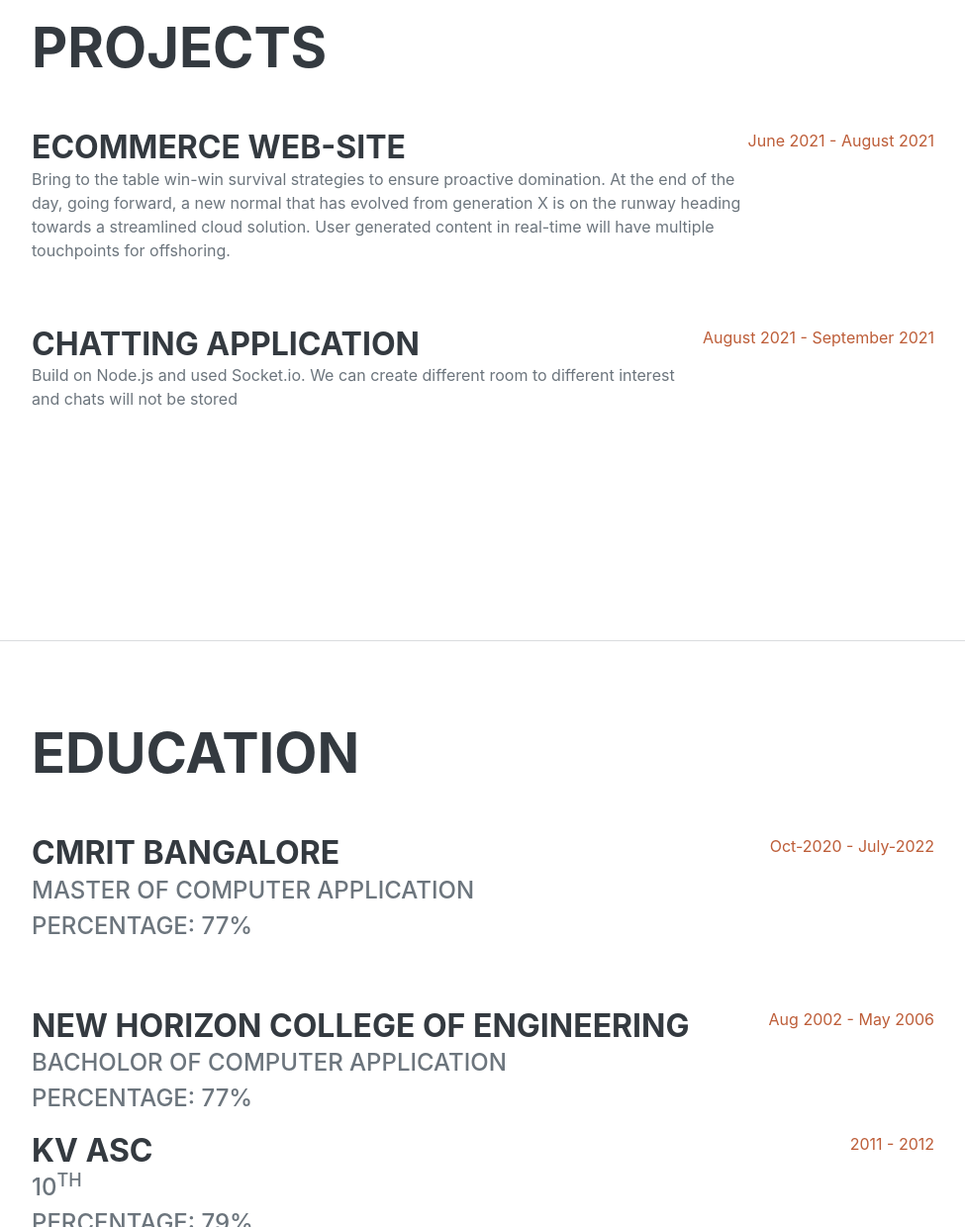
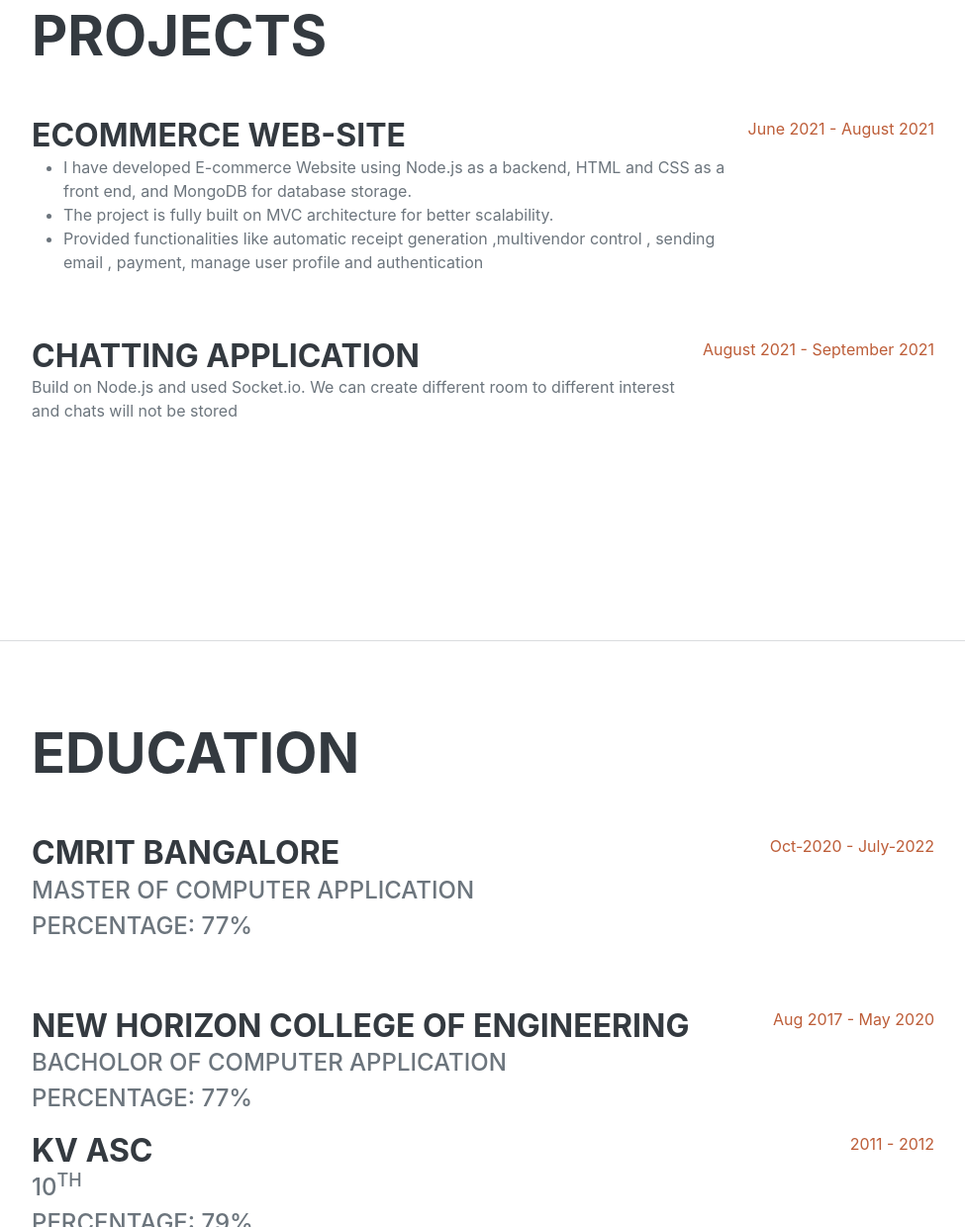
Before and after one commit to kush-sanket/kush-sanket.github.io, a plain HTML site: page index.html in a window 1280 px wide. Shown: the part 954-2194 px from the top of the page at 99% size, without its empty margins (288-1263 px from the left). Drawn offline with nearby package versions, Linux system fonts and the light colour scheme; a web font is replaced by a local one.

Commit message:
Correction

```diff
--- a/index.html
+++ b/index.html
@@ -66,8 +66,15 @@
                     <div class="d-flex flex-column flex-md-row justify-content-between mb-5">
                         <div class="flex-grow-1">
                             <h3 class="mb-0">Ecommerce Web-site</h3>
+                            <ul>
 
-                            <p>Bring to the table win-win survival strategies to ensure proactive domination. At the end of the day, going forward, a new normal that has evolved from generation X is on the runway heading towards a streamlined cloud solution. User generated content in real-time will have multiple touchpoints for offshoring.</p>
+                                <li> I have developed E-commerce Website using Node.js as a backend, HTML and CSS as a front end, and MongoDB for database storage.</li>
+                                <li> The project is fully built on MVC architecture for better scalability.</li>
+                                <li>Provided functionalities like automatic receipt generation ,multivendor control , sending email , payment, manage user profile and authentication</li>
+                            </ul>
+
+
+
                         </div>
                         <div class="flex-shrink-0"><span class="text-primary">June 2021 - August 2021</span></div>
                     </div>
@@ -107,7 +114,7 @@
                             <div class="subheading mb-3">Bacholor of Computer Application
                                 <p>Percentage: 77%</p></div>
                         </div>
-                        <div class="flex-shrink-0"><span class="text-primary">Aug 2002 - May 2006</span></div>
+                        <div class="flex-shrink-0"><span class="text-primary">Aug 2017 - May 2020</span></div>
                     </div>
                     <div class="d-flex flex-column flex-md-row justify-content-between">
                         <div class="flex-grow-1">
```
